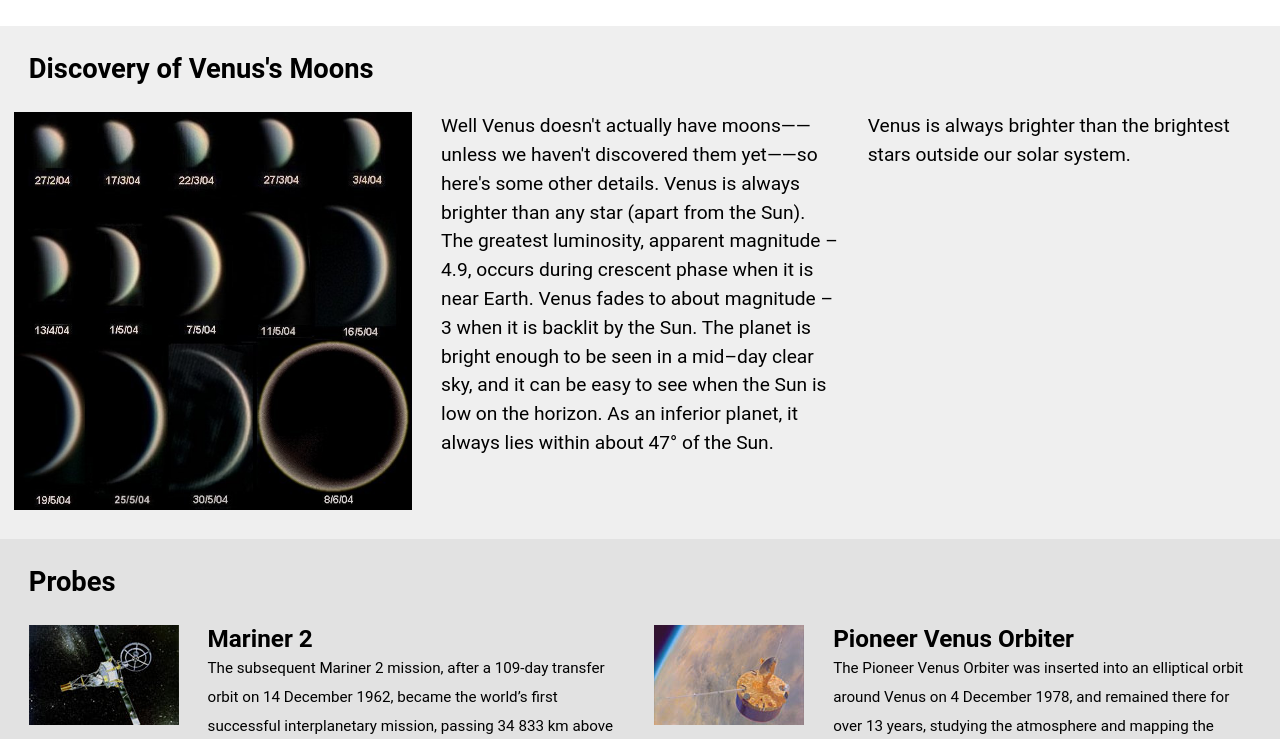
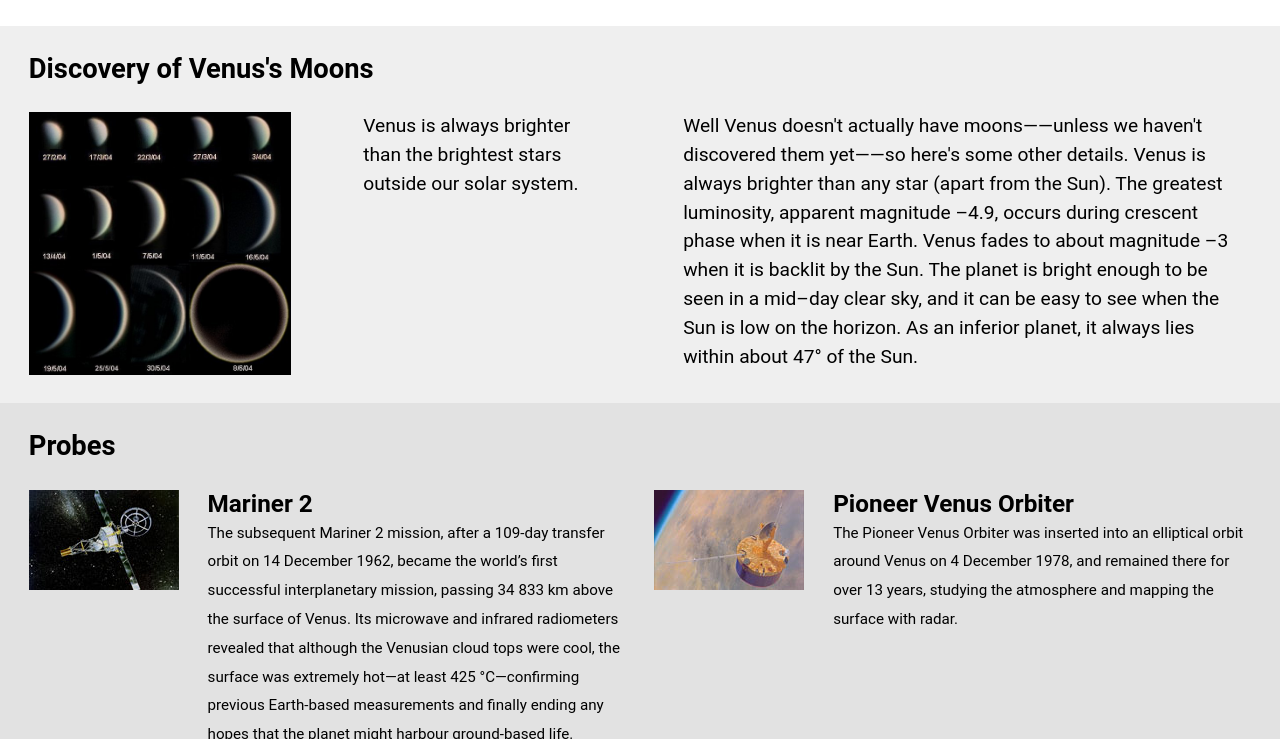
Before and after one commit to ashtastic/dsn1675-planet-website, a plain HTML site: page moons.html in a window 1280 px wide. Shown: the part 762-1501 px from the top of the page. Drawn offline with Linux system fonts and the light colour scheme.

Commit message:
Fixed spacing and alignment of "discovery of Venus' Moons" section on moons.html.

```diff
--- a/moons.html
+++ b/moons.html
@@ -85,13 +85,13 @@
 		<h3 class="gutter pad-t">Discovery of Venus's Moons</h3>
 	</div>
 	<div class="grid">
-		<div class="unit unit-xs-1 unit-s-1 unit-m-1 unit-l-1-3">
-			<img class="img-flex pad-b gutter-1-2" src="images/venus-phases.jpg" alt="A picture the different phases of Venus.">
+		<div class="unit unit-xs-1 unit-s-1 unit-m-1 unit-l-1-4">
+			<img class="img-flex pad-b gutter" src="images/venus-phases.jpg" alt="A picture the different phases of Venus.">
 		</div>
-		<div class="unit unit-xs-1 unit-s-1 unit-m-1-3 unit-push-l-1-3">
+		<div class="unit unit-xs-1 unit-s-1 unit-m-1-3 unit-l-1-4 unit gutter">
 			<p class="pad-b gutter-1-2 push-0">Venus is always brighter than the brightest stars outside our solar system.</p>
 		</div>
-		<div class="unit unit-xs-1 unit-s-1 unit-m-2-3 unit-l-1-3 unit-pull-l-1-3">
+		<div class="unit unit-xs-1 unit-s-1 unit-m-2-3 unit-l-1-2 gutter">
 			<p class="pad-b gutter-1-2 push-0">Well Venus doesn't actually have moons——unless we haven't discovered them yet——so here's some other details. Venus is always brighter than any star (apart from the Sun). The greatest luminosity, apparent magnitude –4.9, occurs during crescent phase when it is near Earth. Venus fades to about magnitude –3 when it is backlit by the Sun. The planet is bright enough to be seen in a mid–day clear sky, and it can be easy to see when the Sun is low on the horizon. As an inferior planet, it always lies within about 47° of the Sun.</p>
 		</div>
 	</div>
```
